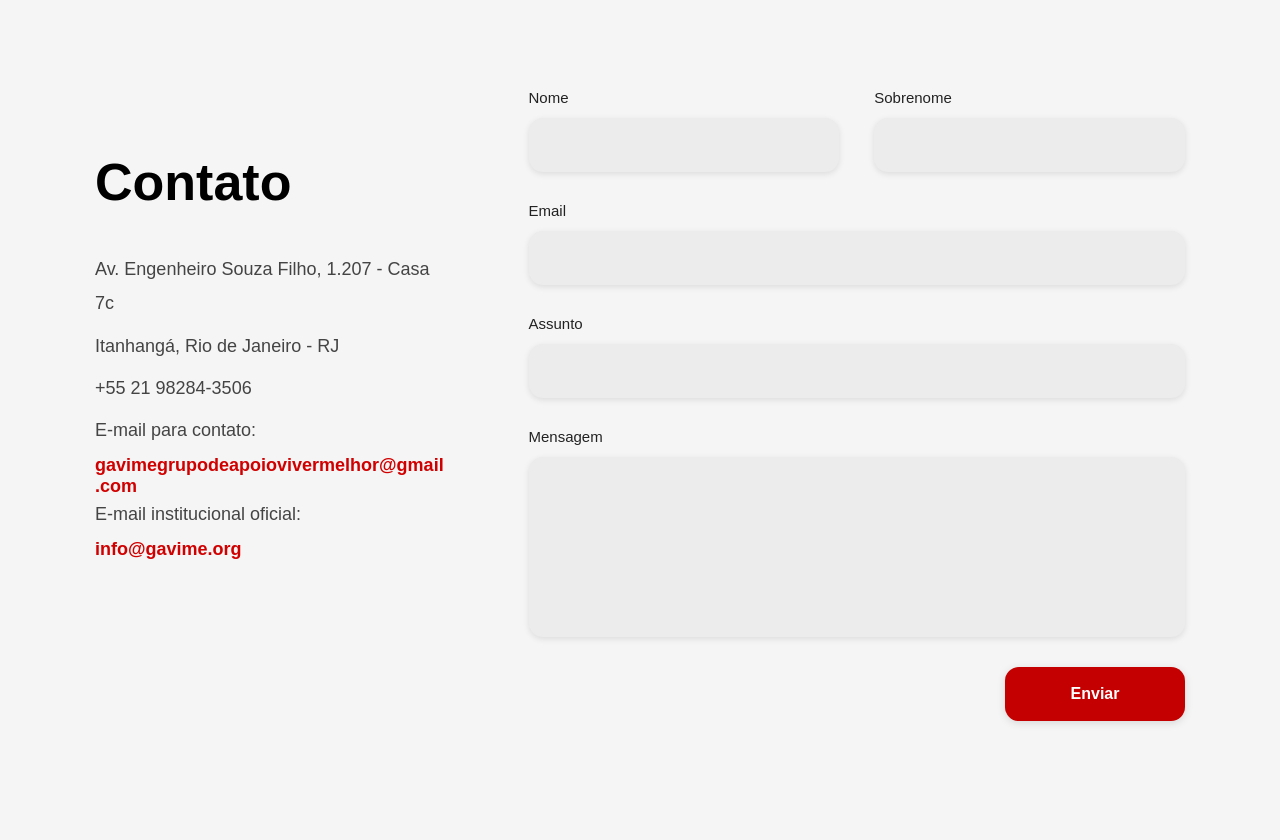
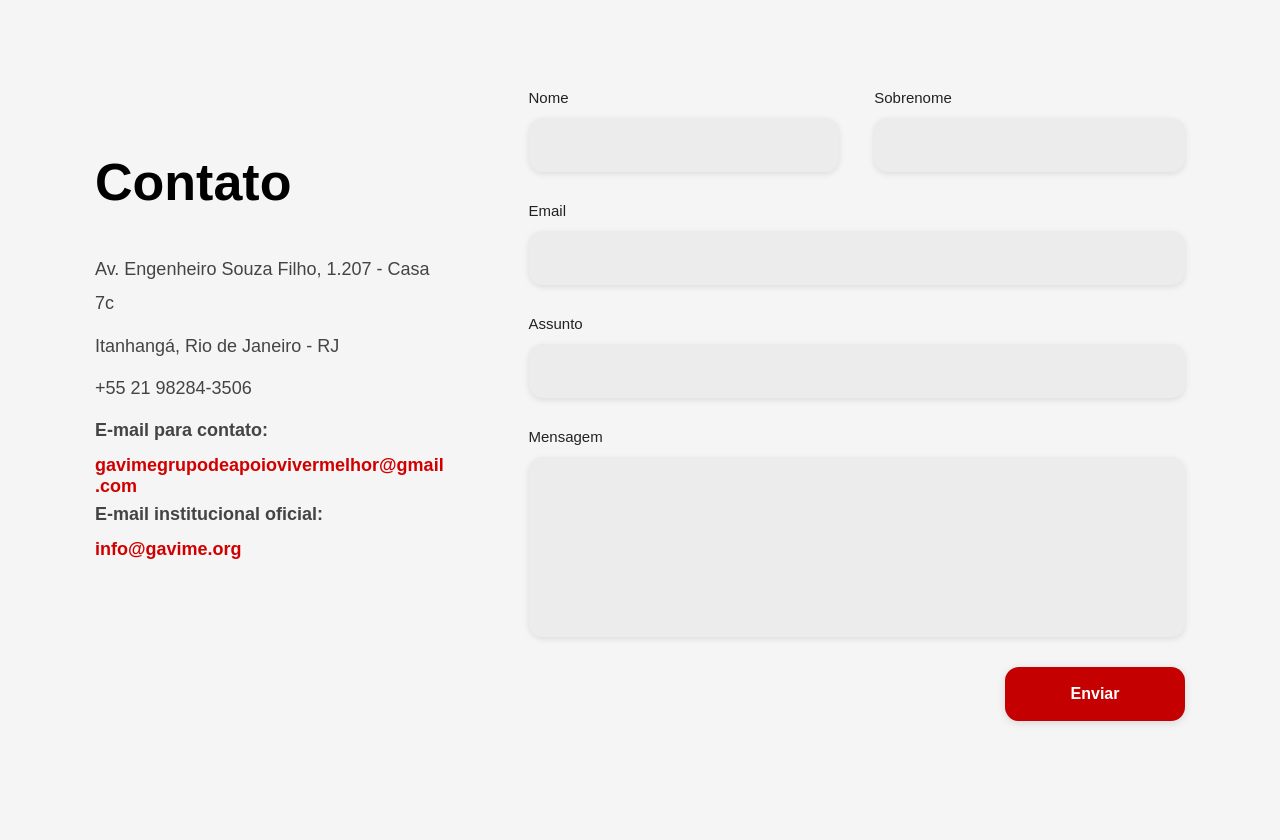
Before and after one commit to joaovitor-0/Projeto-extensionista---web3, a Django app: page /contato/ in a window 1280 px wide. Shown: the part 131-971 px from the top of the page. Run offline with Django 5.2, Linux system fonts and the light colour scheme.

Commit message:
Update style.css

```diff
--- a/GAVIME_final/core/static/css/style.css
+++ b/GAVIME_final/core/static/css/style.css
@@ -1250,6 +1250,12 @@ body{
 	border-radius:0;
 }
 
+.emailTitulo {
+	margin-top: 15px;
+	margin-bottom: 5px;
+	font-weight: bold;
+}
+
 @media(max-width:768px){
 
 	*{
```
